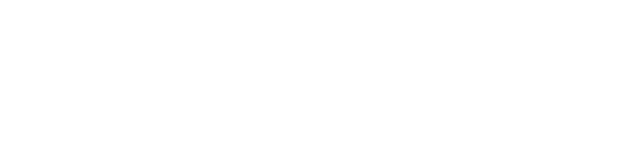
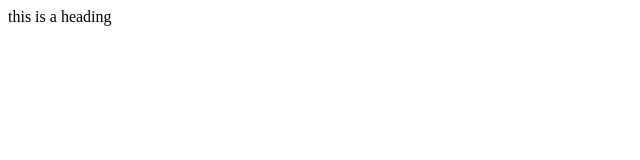
Before and after one commit to abhishek751/testwebsite, a plain HTML site: page index.html in a window 1280 px wide. Shown: the whole page, without its empty margins (0-640 px from the left). Drawn offline with Linux system fonts and the light colour scheme.

Commit message:
Update index.html

```diff
--- a/index.html
+++ b/index.html
@@ -2,5 +2,6 @@
 <head>
 </head>
 <body>
+  <h>this is a heading</h>
 </body>
 </html>
```
